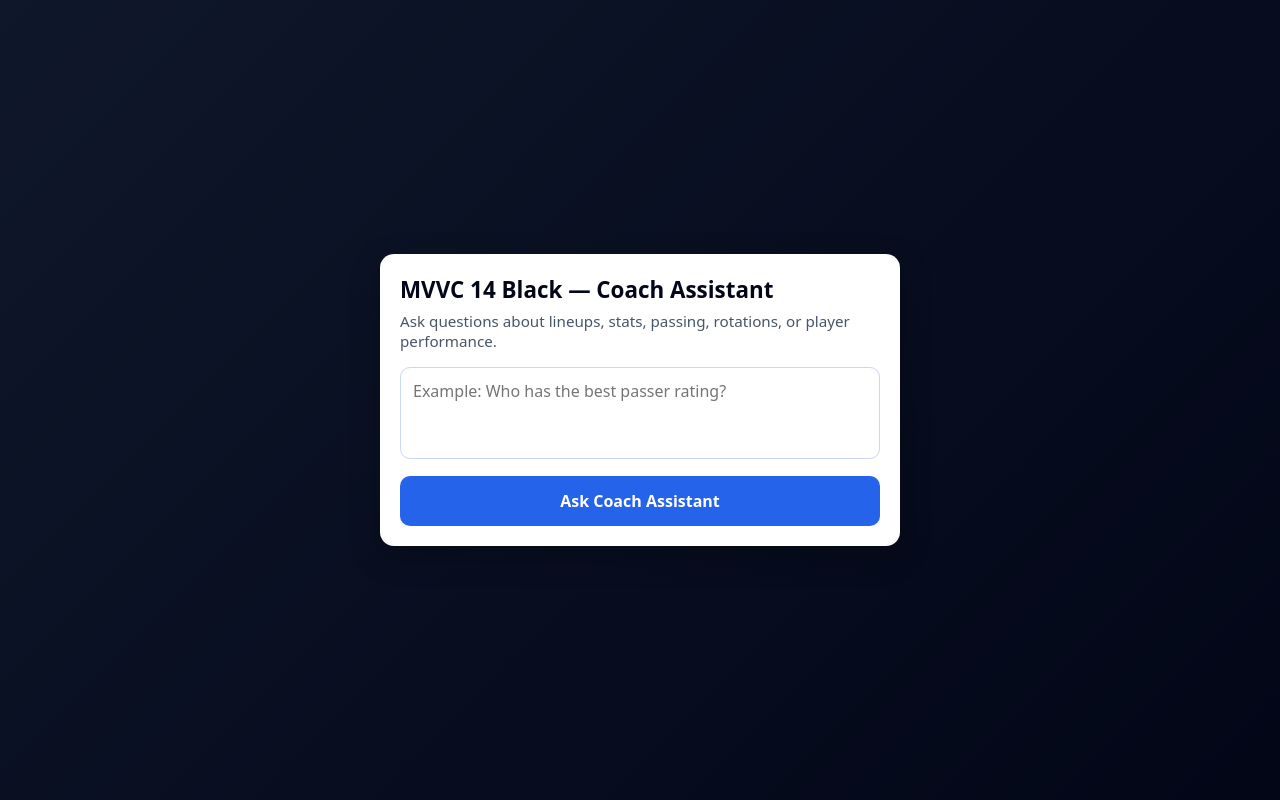
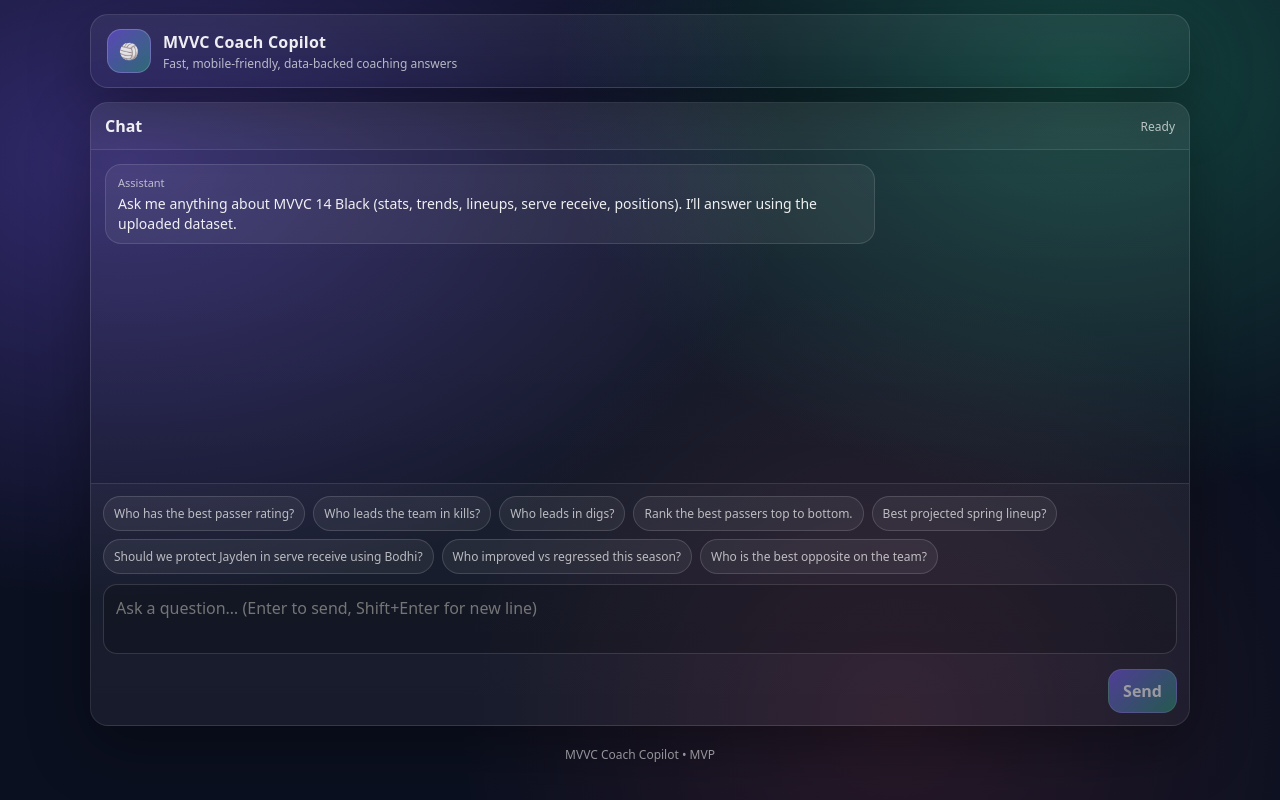
Before and after one commit to mtuyay-glitch/mvvc-coach-copilot, a Next.js app: page / in a window 1280 px wide. Built offline with nearby package versions, Linux system fonts and the light colour scheme.

Commit message:
Update page.tsx
New UI

```diff
--- a/app/page.tsx
+++ b/app/page.tsx
@@ -1,155 +1,328 @@
 "use client";
 
-import { useState } from "react";
+import React, { useEffect, useMemo, useRef, useState } from "react";
 
-export default function Home() {
+type Msg = { role: "user" | "assistant"; content: string };
+
+const SUGGESTED = [
+  "Who has the best passer rating?",
+  "Who leads the team in kills?",
+  "Who leads in digs?",
+  "Rank the best passers top to bottom.",
+  "Best projected spring lineup?",
+  "Should we protect Jayden in serve receive using Bodhi?",
+  "Who improved vs regressed this season?",
+  "Who is the best opposite on the team?",
+];
+
+export default function HomePage() {
+  const [msgs, setMsgs] = useState<Msg[]>([
+    {
+      role: "assistant",
+      content:
+        "Ask me anything about MVVC 14 Black (stats, trends, lineups, serve receive, positions). I’ll answer using the uploaded dataset.",
+    },
+  ]);
   const [question, setQuestion] = useState("");
-  const [answer, setAnswer] = useState("");
-  const [loading, setLoading] = useState(false);
-  const [error, setError] = useState("");
+  const [busy, setBusy] = useState(false);
+  const [error, setError] = useState<string | null>(null);
 
-  async function askQuestion() {
-    if (!question.trim()) return;
+  const endRef = useRef<HTMLDivElement | null>(null);
 
-    setLoading(true);
-    setError("");
-    setAnswer("");
+  useEffect(() => {
+    endRef.current?.scrollIntoView({ behavior: "smooth" });
+  }, [msgs, busy]);
+
+  async function send(qRaw?: string) {
+    const q = (qRaw ?? question).trim();
+    if (!q || busy) return;
+
+    setBusy(true);
+    setError(null);
+    setQuestion("");
+    setMsgs((m) => [...m, { role: "user", content: q }]);
 
     try {
+      // Send conversation history for "memory"
       const res = await fetch("/api/chat", {
         method: "POST",
-        headers: { "Content-Type": "application/json" },
-        body: JSON.stringify({ question }),
+        headers: { "content-type": "application/json" },
+        body: JSON.stringify({
+          question: q,
+          messages: [...msgs, { role: "user", content: q }],
+        }),
       });
 
       const data = await res.json();
+      if (!res.ok) throw new Error(data?.error ?? "Request failed");
 
-      if (!res.ok) {
-        throw new Error(data.error || "Something went wrong");
-      }
-
-      setAnswer(data.answer);
-    } catch (err: any) {
-      setError(err.message || "Failed to get answer");
+      setMsgs((m) => [...m, { role: "assistant", content: data.answer }]);
+    } catch (e: any) {
+      setError(e?.message ?? String(e));
     } finally {
-      setLoading(false);
+      setBusy(false);
     }
   }
 
   return (
-    <main style={styles.page}>
-      <div style={styles.card}>
-        <h1 style={styles.title}>MVVC 14 Black — Coach Assistant</h1>
-        <p style={styles.subtitle}>
-          Ask questions about lineups, stats, passing, rotations, or player performance.
-        </p>
+    <div className="shell">
+      <div className="frame">
+        <header className="header">
+          <div className="brand">
+            <div className="logo" aria-hidden="true">🏐</div>
+            <div className="brandText">
+              <div className="title">MVVC Coach Copilot</div>
+              <div className="subtitle">Fast, mobile-friendly, data-backed coaching answers</div>
+            </div>
+          </div>
+        </header>
+
+        <main className="main">
+          <section className="card chat">
+            <div className="chatTop">
+              <div className="chatTitle">Chat</div>
+              <div className="chatStatus">{busy ? "Thinking…" : "Ready"}</div>
+            </div>
+
+            <div className="chatBody">
+              {msgs.map((m, i) => (
+                <div key={i} className={`row ${m.role}`}>
+                  <div className={`bubble ${m.role}`}>
+                    <div className="label">{m.role === "user" ? "You" : "Assistant"}</div>
+                    <div className="text">{m.content}</div>
+                  </div>
+                </div>
+              ))}
+
+              {busy && (
+                <div className="row assistant">
+                  <div className="bubble assistant">
+                    <div className="label">Assistant</div>
+                    <div className="text">
+                      <span className="dots">
+                        <span />
+                        <span />
+                        <span />
+                      </span>
+                    </div>
+                  </div>
+                </div>
+              )}
+
+              <div ref={endRef} />
+            </div>
+
+            <div className="composer">
+              <div className="chips">
+                {SUGGESTED.map((s) => (
+                  <button key={s} className="chip" onClick={() => send(s)} disabled={busy}>
+                    {s}
+                  </button>
+                ))}
+              </div>
 
               <textarea
-          placeholder="Example: Who has the best passer rating?"
+                className="input"
                 value={question}
                 onChange={(e) => setQuestion(e.target.value)}
-          rows={3}
-          style={styles.textarea}
+                placeholder="Ask a question… (Enter to send, Shift+Enter for new line)"
+                rows={2}
+                onKeyDown={(e) => {
+                  if (e.key === "Enter" && !e.shiftKey) {
+                    e.preventDefault();
+                    send();
+                  }
+                }}
+                disabled={busy}
               />
 
-        <button
-          onClick={askQuestion}
-          disabled={loading}
-          style={{
-            ...styles.button,
-            opacity: loading ? 0.7 : 1,
-          }}
-        >
-          {loading ? "Analyzing…" : "Ask Coach Assistant"}
+              <div className="actions">
+                <button className="btn" onClick={() => send()} disabled={busy || !question.trim()}>
+                  Send
                 </button>
+              </div>
 
-        {error && <p style={styles.error}>{error}</p>}
+              {error && <div className="error">{error}</div>}
+            </div>
+          </section>
+        </main>
 
-        {answer && (
-          <div style={styles.answerBox}>
-            <h2 style={styles.answerTitle}>Answer</h2>
-            <p style={styles.answerText}>{answer}</p>
+        <footer className="footer">MVVC Coach Copilot • MVP</footer>
       </div>
-        )}
+
+      <style jsx global>{`
+        :root {
+          --bg: #0b1020;
+          --panel: rgba(255, 255, 255, 0.06);
+          --border: rgba(255, 255, 255, 0.12);
+          --text: rgba(255, 255, 255, 0.92);
+          --muted: rgba(255, 255, 255, 0.65);
+          --accent: #7c5cff;
+          --accent2: #2ee59d;
+          --danger: #ff5a6a;
+          --shadow: 0 20px 60px rgba(0, 0, 0, 0.35);
+          --radius: 18px;
+        }
+        * { box-sizing: border-box; }
+        html, body { height: 100%; }
+        body {
+          margin: 0;
+          font-family: ui-sans-serif, system-ui, -apple-system, Segoe UI, Roboto, Helvetica, Arial;
+          color: var(--text);
+          background:
+            radial-gradient(1200px 800px at 10% 20%, rgba(124, 92, 255, 0.35), transparent 55%),
+            radial-gradient(900px 700px at 85% 10%, rgba(46, 229, 157, 0.25), transparent 60%),
+            var(--bg);
+        }
+      `}</style>
+
+      <style jsx>{`
+        .shell {
+          min-height: 100vh;
+          min-height: 100dvh;
+          padding: 14px;
+          display: flex;
+          justify-content: center;
+        }
+        .frame {
+          width: 100%;
+          max-width: 1100px;
+          display: flex;
+          flex-direction: column;
+          gap: 14px;
+        }
+        .header {
+          border: 1px solid var(--border);
+          border-radius: var(--radius);
+          background: linear-gradient(180deg, var(--panel), rgba(255,255,255,0.02));
+          box-shadow: var(--shadow);
+          padding: 14px 16px;
+        }
+        .brand { display: flex; align-items: center; gap: 12px; }
+        .logo {
+          width: 44px; height: 44px; border-radius: 14px;
+          display: grid; place-items: center;
+          background: linear-gradient(135deg, rgba(124,92,255,0.55), rgba(46,229,157,0.35));
+          border: 1px solid rgba(255,255,255,0.18);
+        }
+        .title { font-weight: 900; letter-spacing: 0.2px; }
+        .subtitle { font-size: 12px; color: var(--muted); margin-top: 2px; }
+
+        .main { display: grid; grid-template-columns: 1fr; gap: 14px; }
+
+        .card {
+          border: 1px solid var(--border);
+          border-radius: var(--radius);
+          background: linear-gradient(180deg, var(--panel), rgba(255,255,255,0.02));
+          box-shadow: var(--shadow);
+          overflow: hidden;
+        }
+
+        .chat { min-height: 78dvh; display: flex; flex-direction: column; }
+
+        .chatTop {
+          display: flex; justify-content: space-between; align-items: center;
+          padding: 12px 14px;
+          border-bottom: 1px solid rgba(255,255,255,0.10);
+          background: rgba(255,255,255,0.03);
+        }
+        .chatTitle { font-weight: 800; }
+        .chatStatus { font-size: 12px; color: var(--muted); }
+
+        .chatBody {
+          flex: 1;
+          padding: 14px;
+          overflow: auto;
+        }
+
+        .row { display: flex; margin-bottom: 12px; }
+        .row.user { justify-content: flex-end; }
+        .row.assistant { justify-content: flex-start; }
+
+        .bubble {
+          max-width: 92%;
+          padding: 10px 12px;
+          border-radius: 16px;
+          border: 1px solid rgba(255,255,255,0.12);
+          background: rgba(255,255,255,0.06);
+        }
+        .bubble.user {
+          background: linear-gradient(135deg, rgba(124,92,255,0.55), rgba(46,229,157,0.24));
+          border-color: rgba(255,255,255,0.18);
+        }
+        @media (min-width: 900px) { .bubble { max-width: 72%; } }
+        .label { font-size: 11px; color: rgba(255,255,255,0.65); margin-bottom: 4px; }
+        .text { white-space: pre-wrap; line-height: 1.4; font-size: 14px; }
+
+        .composer {
+          padding: 12px;
+          border-top: 1px solid rgba(255,255,255,0.10);
+          background: rgba(255,255,255,0.03);
+        }
+
+        .chips {
+          display: flex;
+          gap: 8px;
+          flex-wrap: wrap;
+          margin-bottom: 10px;
+        }
+
+        .chip {
+          border: 1px solid rgba(255,255,255,0.14);
+          background: rgba(255,255,255,0.06);
+          color: var(--muted);
+          padding: 8px 10px;
+          border-radius: 999px;
+          font-size: 12px;
+          cursor: pointer;
+          max-width: 100%;
+        }
+        .chip:disabled { opacity: 0.5; cursor: not-allowed; }
+
+        .input {
+          width: 100%;
+          border-radius: 14px;
+          border: 1px solid rgba(255,255,255,0.14);
+          background: rgba(0,0,0,0.18);
+          color: var(--text);
+          padding: 12px 12px;
+          resize: none;
+          outline: none;
+        }
+        .input:focus {
+          border-color: rgba(124,92,255,0.6);
+          box-shadow: 0 0 0 3px rgba(124,92,255,0.18);
+        }
+
+        .actions { display: flex; justify-content: flex-end; margin-top: 10px; }
+        .btn {
+          border: 1px solid rgba(255,255,255,0.18);
+          background: linear-gradient(135deg, rgba(124,92,255,0.9), rgba(46,229,157,0.55));
+          color: white;
+          padding: 10px 14px;
+          border-radius: 14px;
+          cursor: pointer;
+          font-weight: 800;
+        }
+        .btn:disabled { opacity: 0.55; cursor: not-allowed; }
+
+        .error { margin-top: 10px; color: var(--danger); font-size: 13px; }
+        .footer { text-align: center; color: rgba(255,255,255,0.55); font-size: 12px; padding: 6px 0 2px; }
+
+        .dots { display: inline-flex; gap: 6px; }
+        .dots span {
+          width: 6px; height: 6px; border-radius: 999px;
+          background: rgba(255,255,255,0.65);
+          display: inline-block;
+          animation: bounce 1.2s infinite ease-in-out;
+        }
+        .dots span:nth-child(2) { animation-delay: 0.15s; }
+        .dots span:nth-child(3) { animation-delay: 0.3s; }
+        @keyframes bounce {
+          0%, 80%, 100% { transform: translateY(0); opacity: 0.55; }
+          40% { transform: translateY(-4px); opacity: 1; }
+        }
+      `}</style>
     </div>
-    </main>
   );
 }
-
-const styles: Record<string, React.CSSProperties> = {
-  page: {
-    minHeight: "100vh",
-    background: "linear-gradient(135deg, #0f172a, #020617)",
-    display: "flex",
-    alignItems: "center",
-    justifyContent: "center",
-    padding: "16px",
-  },
-  card: {
-    background: "#ffffff",
-    borderRadius: "14px",
-    padding: "20px",
-    width: "100%",
-    maxWidth: "520px",
-    boxShadow: "0 10px 30px rgba(0,0,0,0.25)",
-  },
-  title: {
-    margin: 0,
-    fontSize: "1.4rem",
-    fontWeight: 700,
-    color: "#020617",
-  },
-  subtitle: {
-    marginTop: "6px",
-    marginBottom: "16px",
-    fontSize: "0.95rem",
-    color: "#475569",
-  },
-  textarea: {
-    width: "100%",
-    padding: "12px",
-    fontSize: "1rem",
-    borderRadius: "10px",
-    border: "1px solid #cbd5f5",
-    outline: "none",
-    resize: "none",
-    marginBottom: "12px",
-  },
-  button: {
-    width: "100%",
-    padding: "14px",
-    fontSize: "1rem",
-    fontWeight: 600,
-    backgroundColor: "#2563eb",
-    color: "#ffffff",
-    border: "none",
-    borderRadius: "10px",
-    cursor: "pointer",
-  },
-  error: {
-    marginTop: "12px",
-    color: "#dc2626",
-    fontSize: "0.9rem",
-  },
-  answerBox: {
-    marginTop: "20px",
-    padding: "16px",
-    background: "#f8fafc",
-    borderRadius: "10px",
-    border: "1px solid #e2e8f0",
-  },
-  answerTitle: {
-    margin: 0,
-    marginBottom: "6px",
-    fontSize: "1rem",
-    fontWeight: 600,
-    color: "#020617",
-  },
-  answerText: {
-    margin: 0,
-    fontSize: "0.95rem",
-    lineHeight: 1.5,
-    color: "#020617",
-    whiteSpace: "pre-wrap",
-  },
-};
```
Lines whose indentation alone changed are shown as unchanged.
